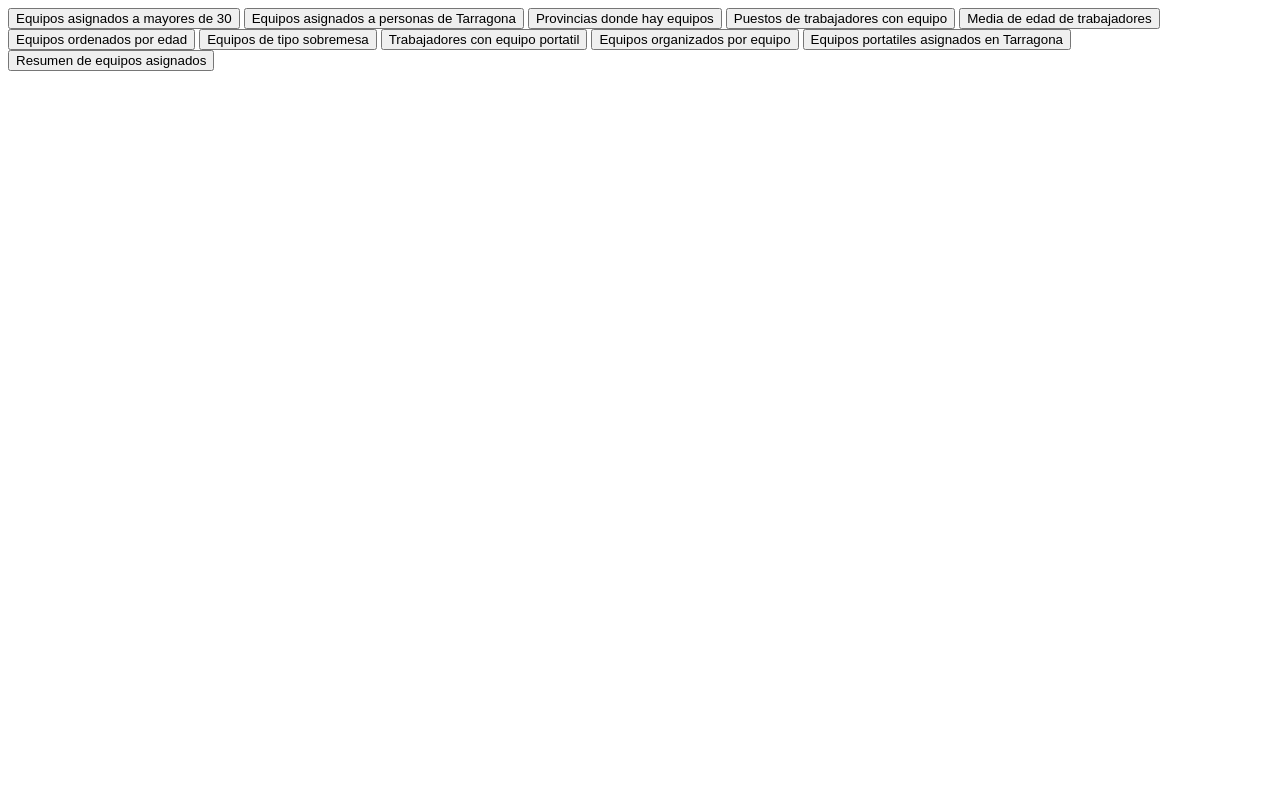
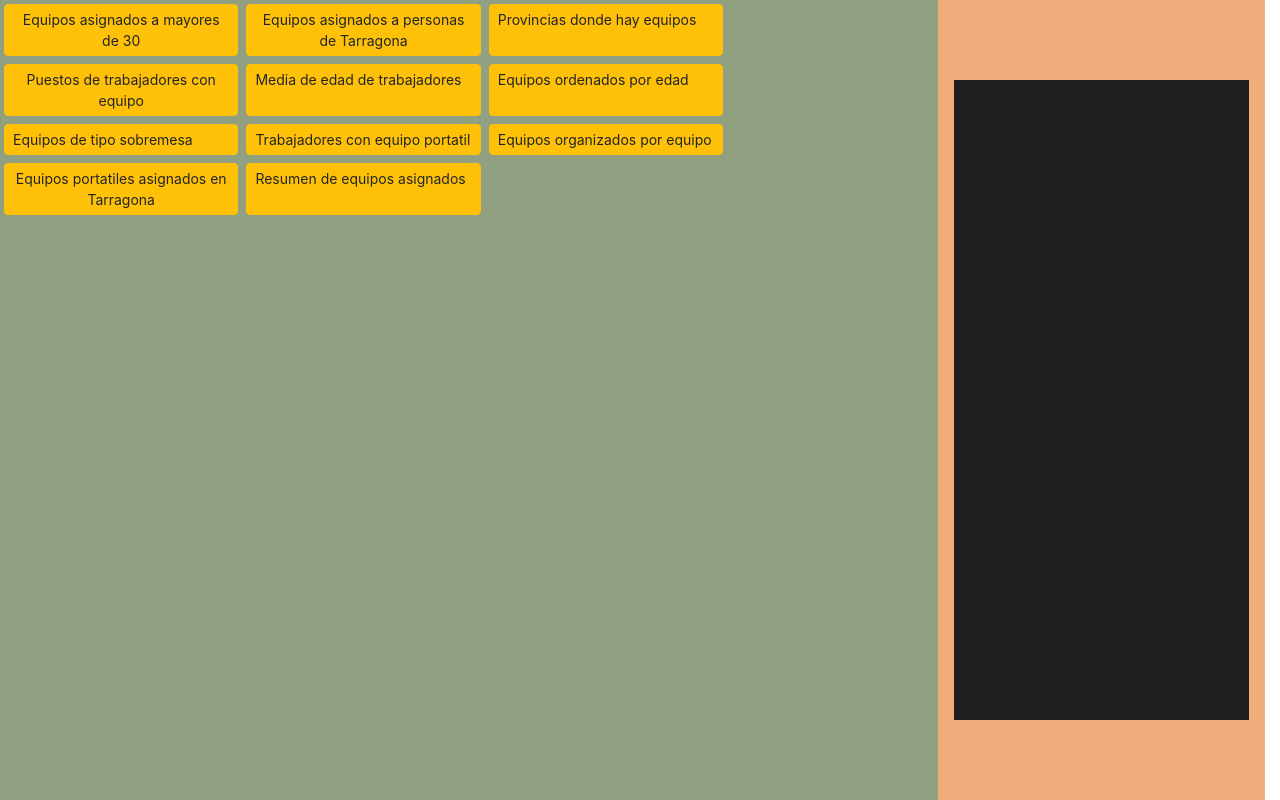
Before and after one commit to santi07a/ejercicio-7-js, a website: page index.html in a window 1280 px wide. Drawn offline with nearby package versions, Linux system fonts and the light colour scheme.

Commit message:
creacion botones y recuadro gris

```diff
--- a/estilos.css
+++ b/estilos.css
@@ -0,0 +1,15 @@
+body {
+  margin: 0;
+}
+.botonera {
+background-color: #90a081;
+}
+.consola {
+  background-color: #f1ac7b;
+}
+.recuadro {
+  background-color: #1e1e1e;
+  color: green;
+  height: 80%;
+  width: 90%;
+}
--- a/index.html
+++ b/index.html
@@ -10,24 +10,75 @@
   <!-- Carga aquí tu JS -->
   <script src="js/scripts.js" defer></script>
   <link rel="stylesheet" href="estilos.css">
+  <link rel="stylesheet"
+    href="https://cdn.jsdelivr.net/npm/bootstrap@4.6.0/dist/css/bootstrap.min.css"
+    integrity="sha384-B0vP5xmATw1+K9KRQjQERJvTumQW0nPEzvF6L/Z6nronJ3oUOFUFpCjEUQouq2+l"
+    crossorigin="anonymous">
 </head>
 
-<body>
-  <section class="botonera">
-    <button class="boton">Equipos asignados a mayores de 30</button>
-    <button class="boton">Equipos asignados a personas de Tarragona</button>
-    <button class="boton">Provincias donde hay equipos</button>
-    <button class="boton">Puestos de trabajadores con equipo</button>
-    <button class="boton">Media de edad de trabajadores</button>
-    <button class="boton">Equipos ordenados por edad</button>
-    <button class="boton">Equipos de tipo sobremesa</button>
-    <button class="boton">Trabajadores con equipo portatil</button>
-    <button class="boton">Equipos organizados por equipo</button>
-    <button class="boton">Equipos portatiles asignados en Tarragona</button>
-    <button class="boton">Resumen de equipos asignados</button>
+<body class="container-fluid d-flex flex-row vh-100">
+  <section
+    class="botonera container-fluid row col-md-9 col-8 p-0 justify-start align-content-start">
+    <button
+      class="boton btn btn-warning btn-sm border-none d-flex flex-column col-md-3 col-3 m-1 rounded">Equipos
+      asignados a mayores
+      de
+      30</button>
+    <button
+      class="boton btn btn-warning btn-sm border-none d-flex flex-column col-md-3 col-3 m-1 rounded">Equipos
+      asignados a
+      personas
+      de
+      Tarragona</button>
+    <button
+      class="boton btn btn-warning btn-sm border-none d-flex flex-column col-md-3 col-3 m-1 rounded">Provincias
+      donde hay
+      equipos</button>
+    <button
+      class="boton btn btn-warning btn-sm border-none d-flex flex-column col-md-3 col-3 m-1 rounded">Puestos
+      de
+      trabajadores con
+      equipo</button>
+    <button
+      class="boton btn btn-warning btn-sm border-none d-flex flex-column col-md-3 col-3 m-1 rounded">Media
+      de
+      edad
+      de
+      trabajadores</button>
+    <button
+      class="boton btn btn-warning btn-sm border-none d-flex flex-column col-md-3 col-3 m-1 rounded">Equipos
+      ordenados por
+      edad</button>
+    <button
+      class="boton btn btn-warning btn-sm border-none d-flex flex-column col-md-3 col-3 m-1 rounded">Equipos
+      de
+      tipo
+      sobremesa</button>
+    <button
+      class="boton btn btn-warning btn-sm border-none d-flex flex-column col-md-3 col-3 m-1 rounded">Trabajadores
+      con equipo
+      portatil</button>
+    <button
+      class="boton btn btn-warning btn-sm border-none d-flex flex-column col-md-3 col-3 m-1 rounded">Equipos
+      organizados por
+      equipo</button>
+    <button
+      class="boton btn btn-warning btn-sm border-none d-flex flex-column col-md-3 col-3 m-1 rounded">Equipos
+      portatiles
+      asignados
+      en
+      Tarragona</button>
+    <button
+      class="boton btn btn-warning btn-sm border-none d-flex flex-column col-md-3 col-3 m-1 rounded">Resumen
+      de
+      equipos
+      asignados</button>
   </section>
-  <section class="consola">
+  <section
+    class="consola container-fluid d-flex flex-row justify-content-center align-items-center pr-0">
+    <div class="recuadro p-1">
 
+    </div>
   </section>
 </body>
 
```
